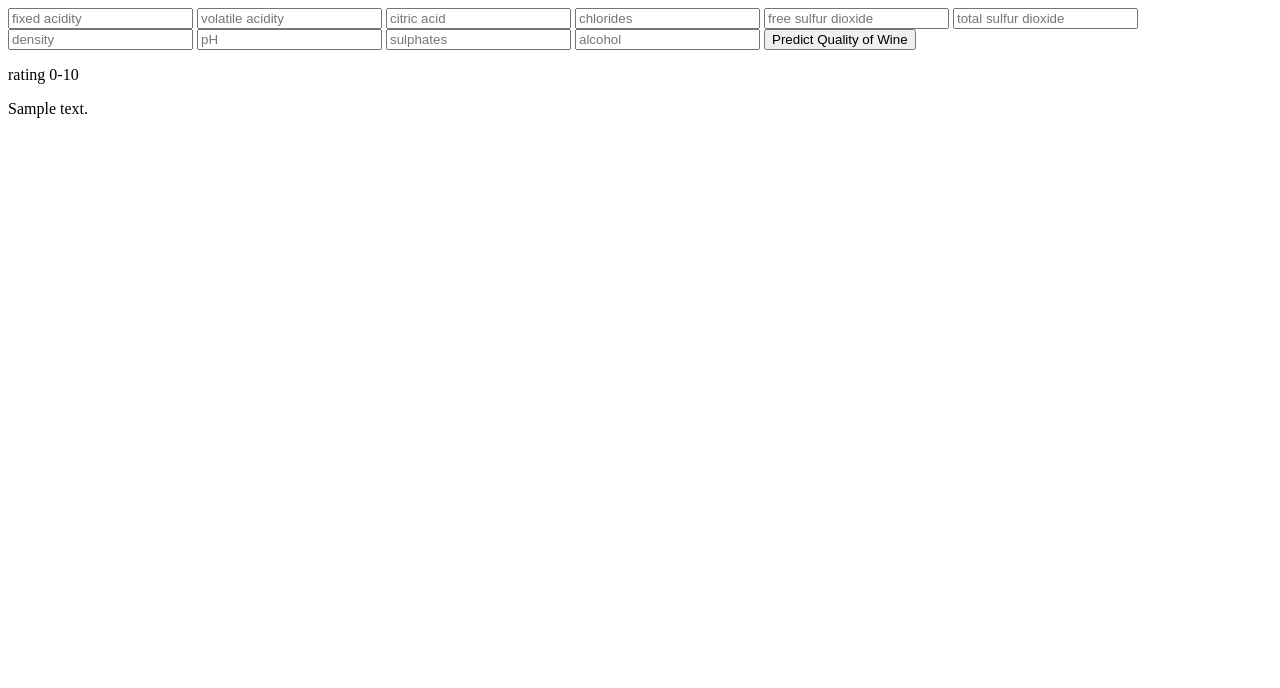
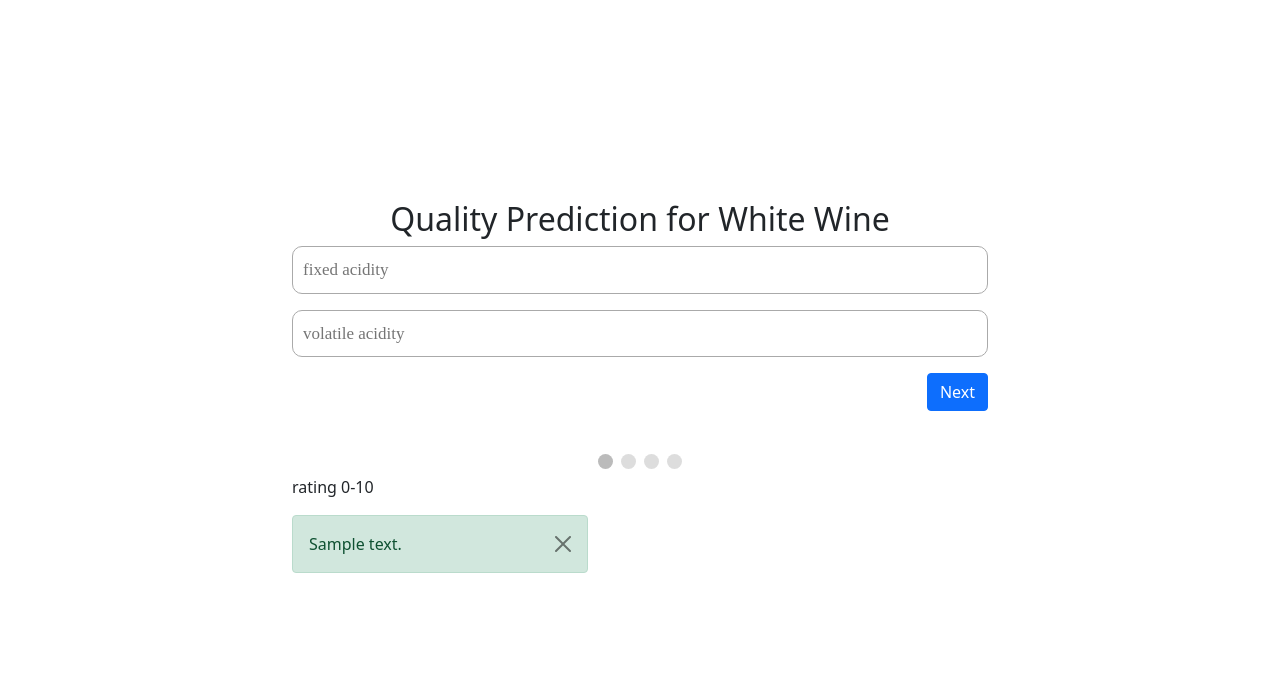
Before and after one commit to ProsperChuks/wine-quality-prediction, a Flask app: template deploy/templates/index.html in a window 1280 px wide. Shown: the top 688 px of the page. Run offline with Flask 2, Linux system fonts and the light colour scheme; the template is opened without the code that fills it: most values are stand-ins (such as "Sample title", 1, 10 or a date in 2020); parts of the project's set-up code (start-up, migrations or seed data) failed here and were passed over.

Commit message:
styling and scripting

```diff
--- a/deploy/app.py
+++ b/deploy/app.py
@@ -19,7 +19,7 @@ def predict():
 
     return render_template('index.html', prediction_text='Rating of the Wine is {}'.format(output))
 
-@app.route('/results',methods=['POST'])
+@app.route('/results', methods=['POST'])
 def results():
 
     data = request.get_json(force=True)
--- /dev/null
+++ b/deploy/static/JS/script.js
@@ -0,0 +1,74 @@
+document.getElementById("go").style.display = "none";
+var currentTab = 0; // Current tab is set to be the first tab (0)
+showTab(currentTab); // Display the current tab
+
+function showTab(n) {
+  // This function will display the specified tab of the form ...
+  var x = document.getElementsByClassName("tab");
+  x[n].style.display = "block";
+  // ... and fix the Previous/Next buttons:
+  if (n == 0) {
+    document.getElementById("prevBtn").style.display = "none";
+  } else {
+    document.getElementById("prevBtn").style.display = "inline";
+  }
+  if (n == (x.length - 1)) {
+    document.getElementById("nextBtn").style.display = "none";
+    document.getElementById("go").style.display = "inline";
+  } else {
+    document.getElementById("nextBtn").innerHTML = "Next";
+  }
+  // ... and run a function that displays the correct step indicator:
+  fixStepIndicator(n)
+}
+
+function nextPrev(n) {
+  // This function will figure out which tab to display
+  var x = document.getElementsByClassName("tab");
+  // Exit the function if any field in the current tab is invalid:
+  if (n == 1 && !validateForm()) return false;
+  // Hide the current tab:
+  x[currentTab].style.display = "none";
+  // Increase or decrease the current tab by 1:
+  currentTab = currentTab + n;
+  // if you have reached the end of the form... :
+  if (currentTab >= x.length) {
+    //...the form gets submitted:
+    // document.getElementById("go").submit();
+    return false;
+  }
+  // Otherwise, display the correct tab:
+  showTab(currentTab);
+}
+
+function validateForm() {
+  // This function deals with validation of the form fields
+  var x, y, i, valid = true;
+  x = document.getElementsByClassName("tab");
+  y = x[currentTab].getElementsByTagName("input");
+  // A loop that checks every input field in the current tab:
+  for (i = 0; i < y.length; i++) {
+    // If a field is empty...
+    if (y[i].value == "") {
+      // add an "invalid" class to the field:
+      y[i].className += " invalid";
+      // and set the current valid status to false:
+      valid = false;
+    }
+  }
+  // If the valid status is true, mark the step as finished and valid:
+  if (valid) {
+    document.getElementsByClassName("step")[currentTab].className += " finish";
+  }
+  return valid; // return the valid status
+}
+
+function fixStepIndicator(n) {
+  // This function removes the "active" class of all steps...
+  var i, x = document.getElementsByClassName("step");
+  for (i = 0; i < x.length; i++) {
+    x[i].className = x[i].className.replace(" active", "");
+  }
+  //... and adds the "active" class to the current step:
+  x[n].className += " active";
+}
--- /dev/null
+++ b/deploy/static/css/style.css
@@ -0,0 +1,53 @@
+#regForm {
+  background-color: #ffffff;
+  margin: 100px auto;
+  padding: 100px;
+  width: 70%;
+  min-width: 300px;
+}
+
+/* Style the input fields */
+input {
+  padding: 10px;
+  width: 100%;
+  font-size: 17px;
+  font-family: Raleway;
+  border: 1px solid #aaaaaa;
+  border-radius: 10px;
+}
+
+/* Mark input boxes that gets an error on validation: */
+input.invalid {
+  background-color: #ffdddd;
+}
+
+/* Hide all steps by default: */
+.tab {
+  display: none;
+}
+
+/* Make circles that indicate the steps of the form: */
+.step {
+  height: 15px;
+  width: 15px;
+  margin: 0 2px;
+  background-color: #bbbbbb;
+  border: none;
+  border-radius: 50%;
+  display: inline-block;
+  opacity: 0.5;
+}
+
+/* Mark the active step: */
+.step.active {
+  opacity: 1;
+}
+
+/* Mark the steps that are finished and valid: */
+.step.finish {
+  background-color: #04AA6D;
+}
+
+.kit {
+  padding-right: 400px;
+}
--- a/deploy/templates/index.html
+++ b/deploy/templates/index.html
@@ -5,26 +5,70 @@
     <meta http-equiv="X-UA-Compatible" content="IE=edge">
     <meta name="viewport" content="width=device-width, initial-scale=1.0">
     <title>Wine Prediction</title>
+    <link href="https://cdn.jsdelivr.net/npm/bootstrap@5.1.1/dist/css/bootstrap.min.css" rel="stylesheet">
+    <link rel="stylesheet" href="static/css/style.css">
 </head>
 <body>
 
+
     <!-- Main Input For Receiving Output from our ML model -->
-    <form action="{{ url_for('predict')}}" method="post">
-        <input type="text" name="fixed acidity" placeholder="fixed acidity" required>
-        <input type="text" name="volatile acidity" placeholder="volatile acidity" required>
-        <input type="text" name="citric acid" placeholder="citric acid" required>
-        <input type="text" name="chlorides" placeholder="chlorides" required>
-        <input type="text" name="free sulfur dioxide" placeholder="free sulfur dioxide" req>
-        <input type="text" name="total sulfur dioxide" placeholder="total sulfur dioxide" required>
-        <input type="text" name="density" placeholder="density" required>
-        <input type="text" name="pH" placeholder="pH" required>
-        <input type="text" name="sulphates" placeholder="sulphates" required>
-        <input type="text" name="alcohol" placeholder="alcohol" required>
+    <form action="{{ url_for('predict')}}" method="post" id="regForm">
 
-        <button type="submit">Predict Quality of Wine</button>
+        <center>
+            <h2>Quality Prediction for White Wine</h2>
+        </center>
+
+        <div class="tab">
+            <p><input type="text" name="fixed acidity" placeholder="fixed acidity" required oninput="this.className = ''"></p>
+            <p><input type="text" name="volatile acidity" placeholder="volatile acidity" required oninput="this.className = ''"></p>
+        </div>
+
+        <div class="tab">
+            <p><input type="text" name="citric acid" placeholder="citric acid" required oninput="this.className = ''"></p>
+            <p><input type="text" name="chlorides" placeholder="chlorides" required oninput="this.className = ''"></p>
+        </div>
+
+        <div class="tab">
+            <p><input type="text" name="free sulfur dioxide" placeholder="free sulfur dioxide" required oninput="this.className = ''"></p>
+            <p><input type="text" name="total sulfur dioxide" placeholder="total sulfur dioxide" required oninput="this.className = ''"></p>
+        </div>
+
+        <div class="tab">
+            <p><input type="text" name="density" placeholder="density" required oninput="this.className = ''"></p>
+            <p><input type="text" name="pH" placeholder="pH" required oninput="this.className = ''"></p>
+        </div>
+
+        <div class="tab">
+            <p><input type="text" name="sulphates" placeholder="sulphates" required oninput="this.className = ''"></p>
+            <p><input type="text" name="alcohol" placeholder="alcohol" required oninput="this.className = ''"></p>
+        </div>
+
+        <div style="overflow:auto;">
+            <div style="float:right;">
+              <button type="button" id="prevBtn" class="btn btn-primary" onclick="nextPrev(-1)">Previous</button>
+              <button type="button" id="nextBtn" class="btn btn-primary" onclick="nextPrev(1)">Next</button>
+              <button id="go" type="submit" class="btn btn-success">Predict Quality of Wine</button>
+            </div>
+        </div>
+
+        <div style="text-align:center;margin-top:40px;">
+            <span class="step"></span>
+            <span class="step"></span>
+            <span class="step"></span>
+            <span class="step"></span>
+        </div>
+
+        <p>rating 0-10</p>
+        <div class="kit">
+            <p class="alert alert-success alert-dismissible">
+                <button type="button" class="btn-close" data-bs-dismiss="alert"></button>
+                {{ prediction_text }}
+            </p>
+        </div>
+
     </form>
-    <p>rating 0-10</p>
-    {{ prediction_text }}
 
+    <script src="static/JS/script.js"></script>
+    <script src="https://cdn.jsdelivr.net/npm/bootstrap@5.1.1/dist/js/bootstrap.bundle.min.js"></script>
 </body>
 </html>
```
Also changed, not shown: deploy/static/css/index.css (deleted).
